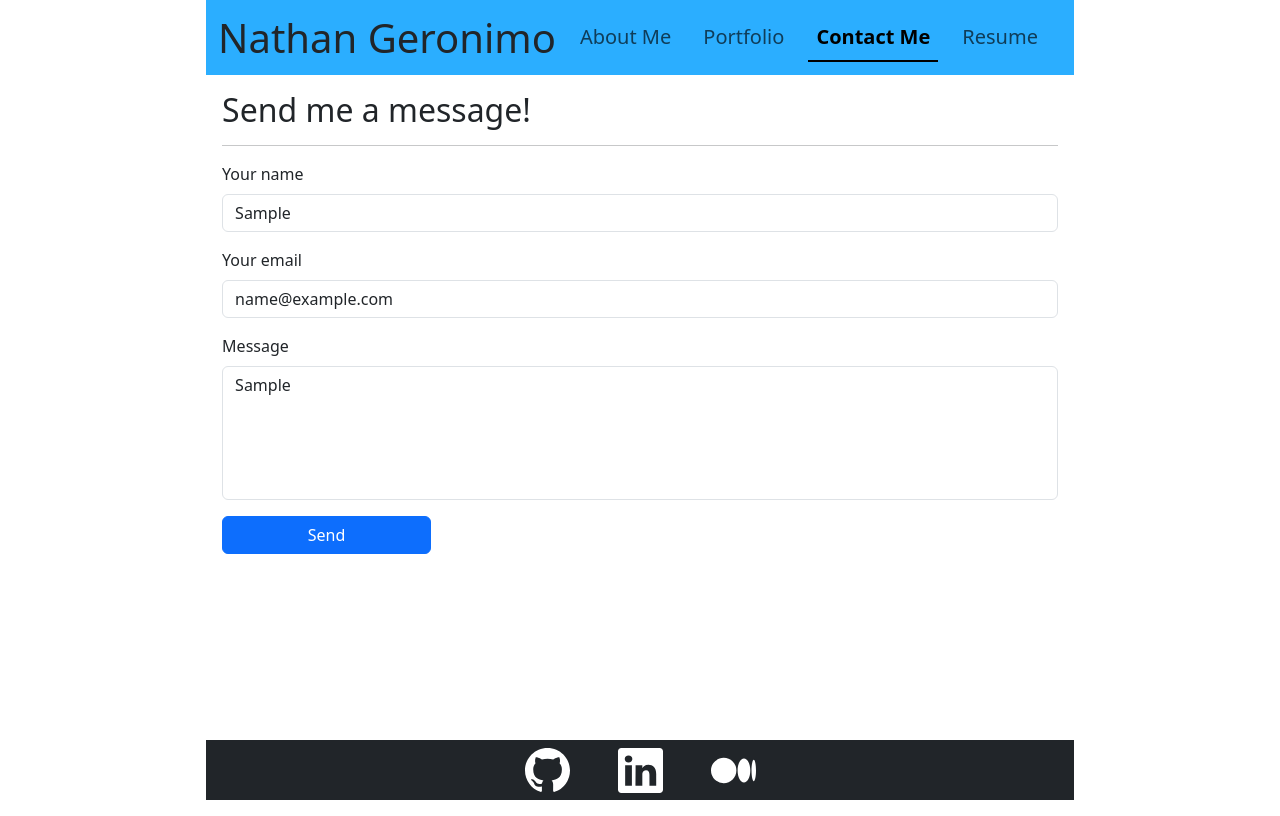
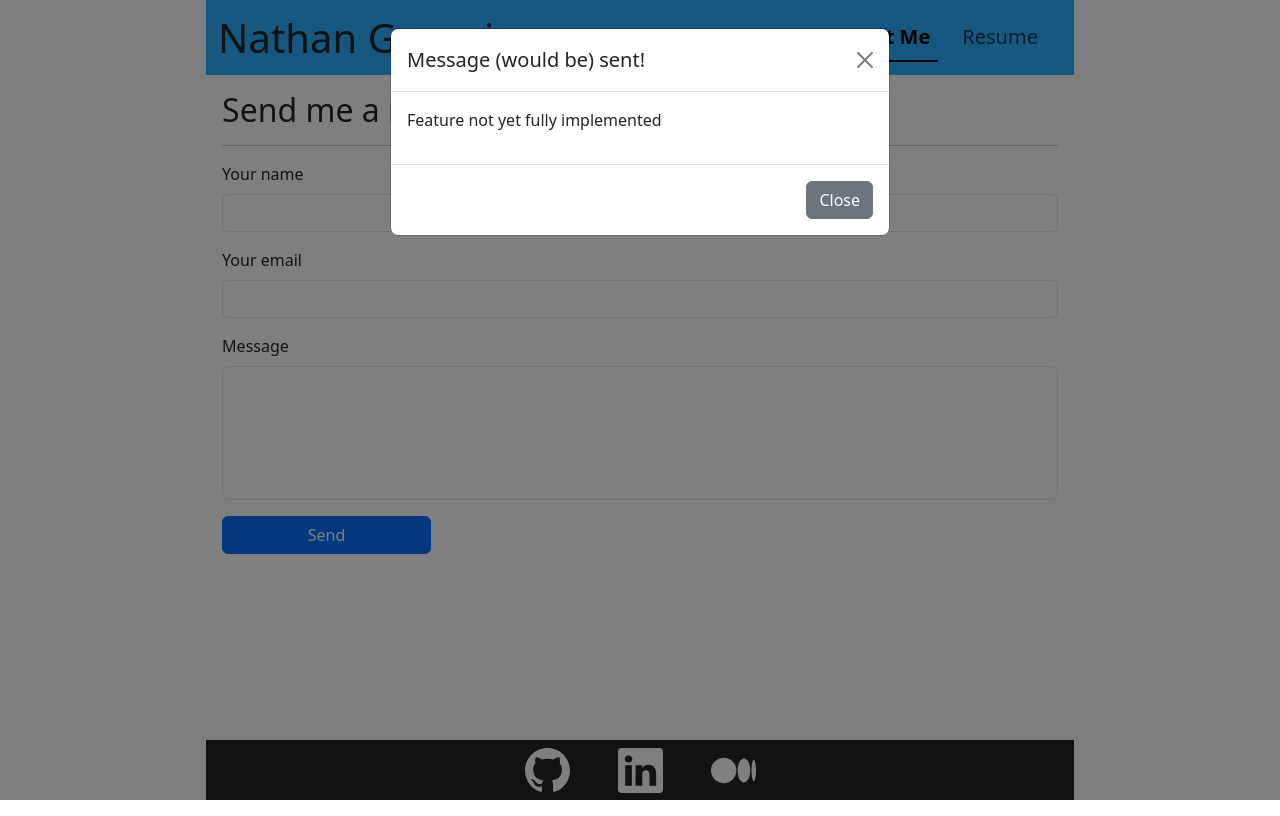
Before and after one commit to nathangero/portfolio-react, a React (Vite) app: page /contact in a window 1280 px wide. Both pictures are taken after typing "Sample", "name@example.com", "Sample" into the empty fields and a click on the button "Send". Built offline with nearby package versions, Linux system fonts and the light colour scheme.

Commit message:
implement showing modal that form was submitted

```diff
--- a/src/pages/ContactPage.jsx
+++ b/src/pages/ContactPage.jsx
@@ -1,3 +1,4 @@
+import { Modal } from "bootstrap";
 
 
 export default function ContactPage() {
@@ -9,10 +10,15 @@ export default function ContactPage() {
     }
 
     const onClickSubmit = (event) => {
-        console.log("onClickSubmit:", onClickSubmit);
         event.preventDefault();
 
-        console.log("event.target:", event.target);
+        event.target.reset();
+
+        // Eventually implement showing the modal after an email is sent
+        const modal = document.getElementById('modal-confirm-send');
+
+        const bootstrapModal = new Modal(modal);
+        bootstrapModal.show();
     }
 
     const handleOnBlur = ({ target }) => {
@@ -25,23 +31,40 @@ export default function ContactPage() {
                 Send me a message!
             </h2>
 
-            <hr/>
+            <hr />
 
-            <form className="" onSubmit={ onClickSubmit }>
+            <form className="" onSubmit={onClickSubmit}>
                 <div className="mb-3">
                     <label htmlFor="contact-name" className="form-label">Your name</label>
-                    <input id="contact-name" type="text" className="form-control" aria-describedby="" onBlur={handleOnBlur} required/>
+                    <input id="contact-name" type="text" className="form-control" onBlur={handleOnBlur} required />
                 </div>
                 <div className="mb-3">
                     <label htmlFor="contact-email" className="form-label">Your email</label>
-                    <input id="contact-email" type="email" className="form-control"  aria-describedby="emailHelp" onBlur={handleOnBlur} required/>
+                    <input id="contact-email" type="email" className="form-control" aria-describedby="emailHelp" onBlur={handleOnBlur} required />
                 </div>
                 <div className="mb-3">
                     <label htmlFor="contact-message" className="form-label">Message</label>
-                    <textarea id="contact-message" type="text" className="form-control" style={ styles.textarea } rows={5} onBlur={handleOnBlur} required/>
+                    <textarea id="contact-message" type="text" className="form-control" style={styles.textarea} rows={5} aria-describedby="required" onBlur={handleOnBlur} required />
                 </div>
                 <button type="submit" className="btn btn-primary w-25">Send</button>
             </form>
+
+            <div id="modal-confirm-send" className="modal" tabIndex={-1}>
+                <div className="modal-dialog">
+                    <div className="modal-content">
+                        <div className="modal-header">
+                            <h5 className="modal-title">Message (would be) sent!</h5>
+                            <button type="button" className="btn-close" data-bs-dismiss="modal" aria-label="Close"></button>
+                        </div>
+                        <div className="modal-body">
+                            <p>Feature not yet fully implemented</p>
+                        </div>
+                        <div className="modal-footer">
+                            <button id="button-modal" type="button" className="btn btn-secondary" data-bs-dismiss="modal">Close</button>
+                        </div>
+                    </div>
+                </div>
+            </div>
         </section>
     )
 }
```
Also changed, not shown: 1 other file (tests, documents, lock files or other folders).
